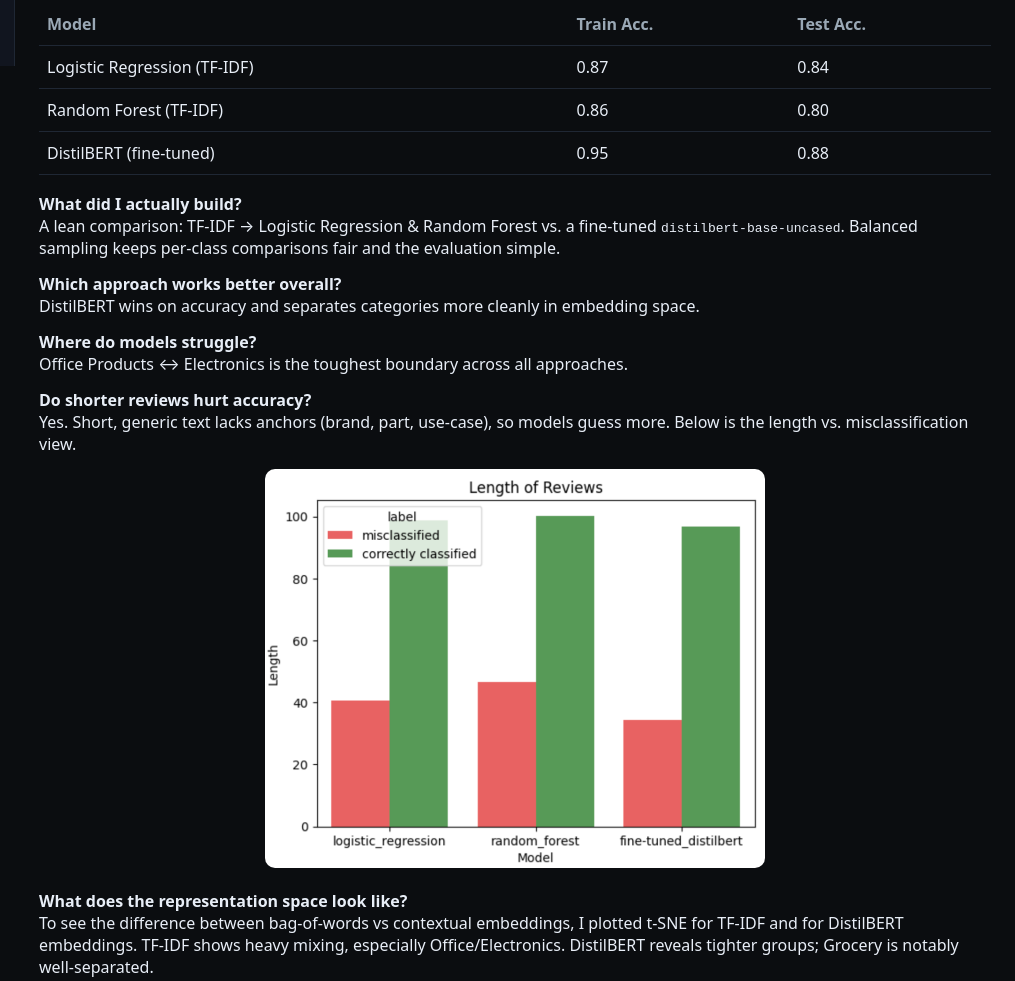
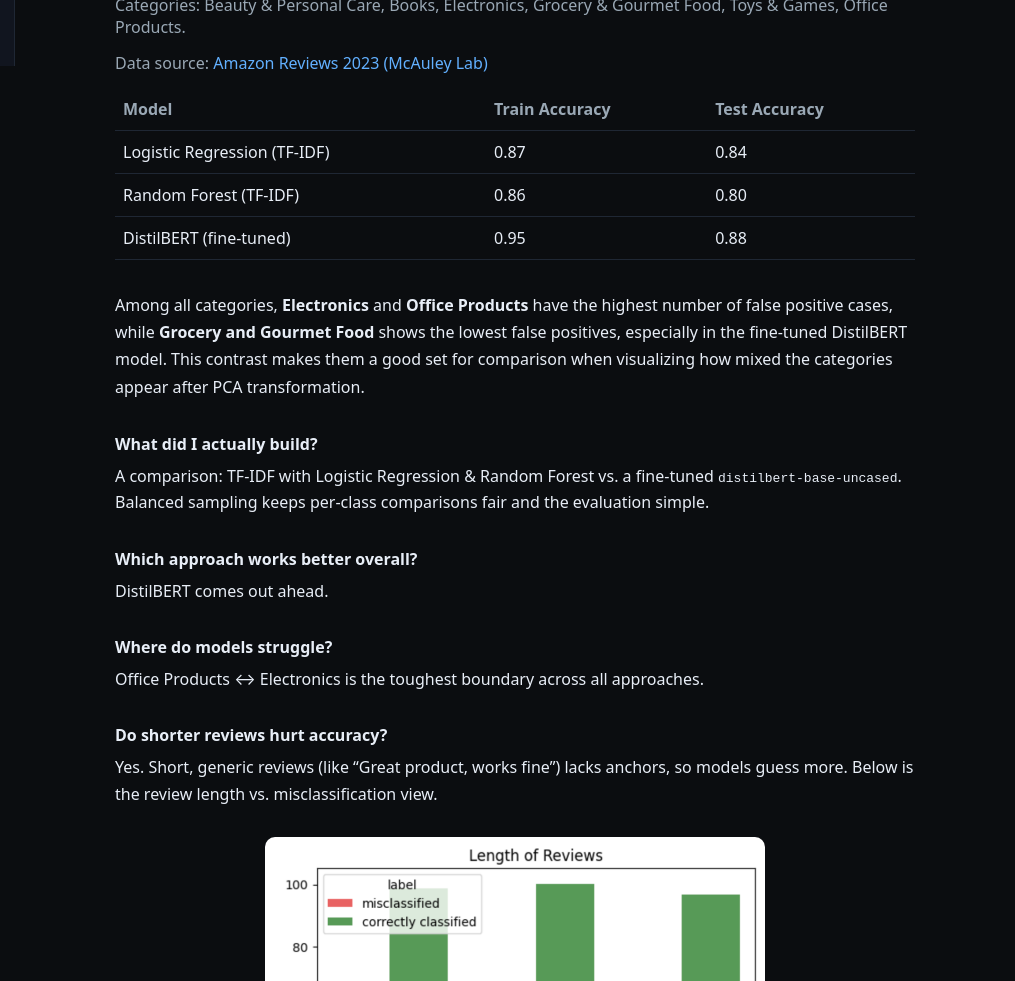
Before and after one commit to Mina-Ak1/portfolio-rep, a plain HTML site: page projects/llm-amazon.html in a window 1280 px wide. Shown: the part 734-1715 px from the top of the page, without its empty margins (265-1280 px from the left). Drawn offline with Linux system fonts and the light colour scheme.

Commit message:
better layout

```diff
--- a/projects/llm-amazon.html
+++ b/projects/llm-amazon.html
@@ -8,7 +8,7 @@
   <style>
     :root{
       --bg:#0b0d10; --panel:#121722; --ink:#e8eef7; --muted:#9aa8b5; --accent:#62b0ff; --border:#1f2734;
-      --max:1100px; --sidebar-w:280px; --page-pad:24px;
+      --max:800px; --sidebar-w:280px; --page-pad:24px;
     }
     *{box-sizing:border-box}
     html{scroll-behavior:smooth}
@@ -29,6 +29,8 @@
     .sidebar{position:fixed; top:56px; left:0; bottom:0; width:var(--sidebar-w); padding:22px var(--page-pad) 28px; overflow:auto;
              background:rgba(18,23,34,.9); border-right:1px solid var(--border); backdrop-filter:blur(8px)}
     .content{margin-left:var(--sidebar-w); padding:0 var(--page-pad)}
+
+
 
     /* SIDEBAR bits */
     .side-group{margin-bottom:20px}
@@ -55,14 +57,17 @@
     .hero img{max-width:700px; width:100%; height:auto; border-radius:10px; margin:auto}
     .tldr{margin:8px 0 22px; padding-top:10px; border-top:1px solid var(--border)}
     .tldr strong{font-weight:700}
-    .table{width:100%; border-collapse:collapse; margin:10px 0 18px}
+    .table{width:100%; border-collapse:collapse; margin:10px 0 32px}
     .table th,.table td{border-bottom:1px solid var(--border); padding:10px 8px; text-align:left}
     .table th{color:var(--muted); font-weight:600}
-    .img-block{margin:8px 0 22px; text-align:center}
+    .section-break {margin: 28px 0; line-height: 1.7;}
+    .question {margin-top: 32px; margin-bottom: 8px; font-weight: 600;}
+    .answer {margin: 0 0 20px; line-height: 1.65;}
+    .img-block{margin:30px 0 60px; text-align:center}
     .img-block img{border-radius:10px}
     .small-img{max-width:500px; width:100%; margin:auto; display:block}
     .medium-img{max-width:750px; width:100%; margin:auto; display:block}
-    .side-by-side{display:flex; gap:12px; justify-content:center; margin:8px 0 22px}
+    .side-by-side{display:flex; gap:12px; justify-content:center; margin:30px 0 60px;}
     .side-by-side img{max-width:45%; border-radius:10px}
 
     footer{border-top:1px solid var(--border); text-align:center; color:var(--muted); padding:24px var(--page-pad)}
@@ -151,7 +156,7 @@
         <p class="muted">Data source: <a href="https://huggingface.co/datasets/McAuley-Lab/Amazon-Reviews-2023" target="_blank">Amazon Reviews 2023 (McAuley Lab)</a></p>
 
         <table class="table">
-          <thead><tr><th>Model</th><th>Train Acc.</th><th>Test Acc.</th></tr></thead>
+          <thead><tr><th>Model</th><th>Train Accuracy</th><th>Test Accuracy</th></tr></thead>
           <tbody>
             <tr><td>Logistic Regression (TF-IDF)</td><td>0.87</td><td>0.84</td></tr>
             <tr><td>Random Forest (TF-IDF)</td><td>0.86</td><td>0.80</td></tr>
@@ -159,20 +164,34 @@
           </tbody>
         </table>
 
-        <p><strong>What did I actually build?</strong><br/>A lean comparison: TF-IDF → Logistic Regression & Random Forest vs. a fine-tuned <code>distilbert-base-uncased</code>. Balanced sampling keeps per-class comparisons fair and the evaluation simple.</p>
-        <p><strong>Which approach works better overall?</strong><br/>DistilBERT wins on accuracy and separates categories more cleanly in embedding space.</p>
-        <p><strong>Where do models struggle?</strong><br/>Office Products ↔ Electronics is the toughest boundary across all approaches.</p>
+        <p class="section-break">
+          Among all categories, <strong>Electronics</strong> and <strong>Office Products</strong> have the highest number of false
+          positive cases, while <strong>Grocery and Gourmet Food</strong> shows the lowest false positives,
+          especially in the fine-tuned DistilBERT model. This contrast makes them a good set for comparison
+          when visualizing how mixed the categories appear after PCA transformation.
+        </p>
 
-        <p><strong>Do shorter reviews hurt accuracy?</strong><br/>Yes. Short, generic text lacks anchors (brand, part, use-case), so models guess more. Below is the length vs. misclassification view.</p>
+        <p class="question"><strong>What did I actually build?</strong></p>
+        <p class="answer">A comparison: TF-IDF with Logistic Regression & Random Forest vs. a fine-tuned <code>distilbert-base-uncased</code>. Balanced sampling keeps per-class comparisons fair and the evaluation simple.</p>
+        <p class="question"><strong>Which approach works better overall?</strong></p>
+        <p class="answer">DistilBERT comes out ahead. </p>
+        <p class="question"><strong>Where do models struggle?</strong></p>
+        <p class="answer">Office Products ↔ Electronics is the toughest boundary across all approaches.</p>
+
+        <p class="question"><strong>Do shorter reviews hurt accuracy?</strong>
+        <p class="answer">Yes. Short, generic reviews (like “Great product, works fine”) lacks anchors, so models guess more. Below is the review length vs. misclassification view.</p>
+
         <div class="img-block"><img class="small-img" src="../images/length-misclass.png" alt="Average length of misclassified vs correct across models" /></div>
 
-        <p><strong>What does the representation space look like?</strong><br/>To see the difference between bag-of-words vs contextual embeddings, I plotted t-SNE for TF-IDF and for DistilBERT embeddings. TF-IDF shows heavy mixing, especially Office/Electronics. DistilBERT reveals tighter groups; Grocery is notably well-separated.</p>
+        <p class="question"><strong>What does the representation space look like?</strong></p>
+        <p class="answer">To see the difference between bag-of-words vs contextual embeddings, I plotted t-SNE for TF-IDF and for DistilBERT embeddings. TF-IDF shows heavy mixing, especially Office/Electronics. DistilBERT reveals tighter groups; Grocery is notably well-separated.</p>
         <div class="side-by-side">
           <img src="../images/tsne-tfidf.png" alt="t-SNE on TF-IDF features" />
           <img src="../images/tsne-embeddings.png" alt="t-SNE on DistilBERT embeddings" />
         </div>
 
-        <p><strong>What does the model focus on?</strong><br/>A quick look at DistilBERT’s [CLS] attention maps: correct cases highlight product-specific terms; misclassified pairs lean on generic sentiment or accessory words that appear in multiple categories.</p>
+        <p class="question"><strong>What does the model focus on?</strong></p>
+        <p class="answer">A quick look at DistilBERT’s [CLS] attention maps: correct cases highlight product-specific terms; misclassified pairs lean on generic sentiment or accessory words that appear in multiple categories.</p>
         <div class="img-block"><img class="medium-img" src="../images/attention-correct.png" alt="[CLS] attention — correct case" /></div>
         <div class="img-block"><img class="medium-img" src="../images/attention-misclassified.png" alt="[CLS] attention — misclassified case" /></div>
       </section>
```
